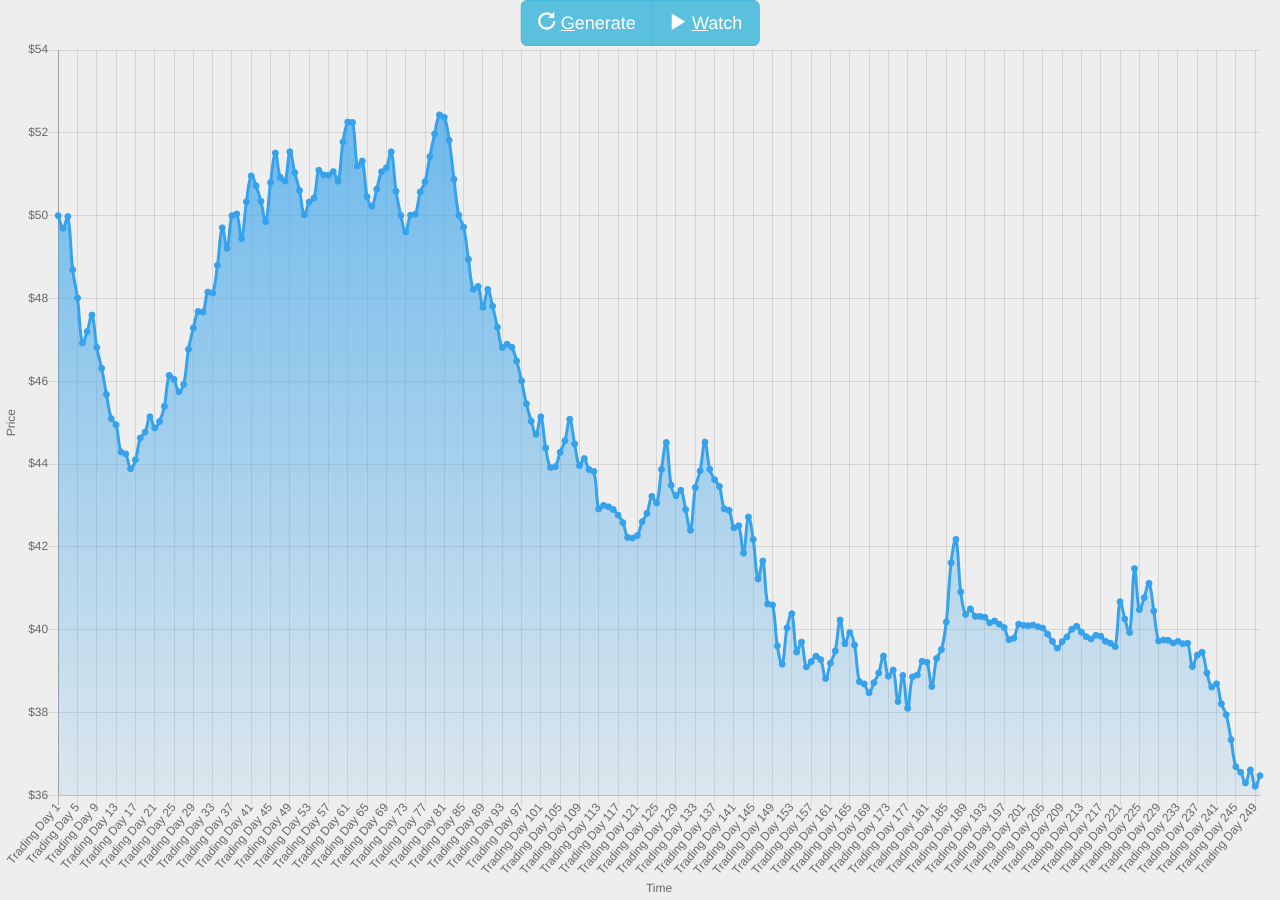
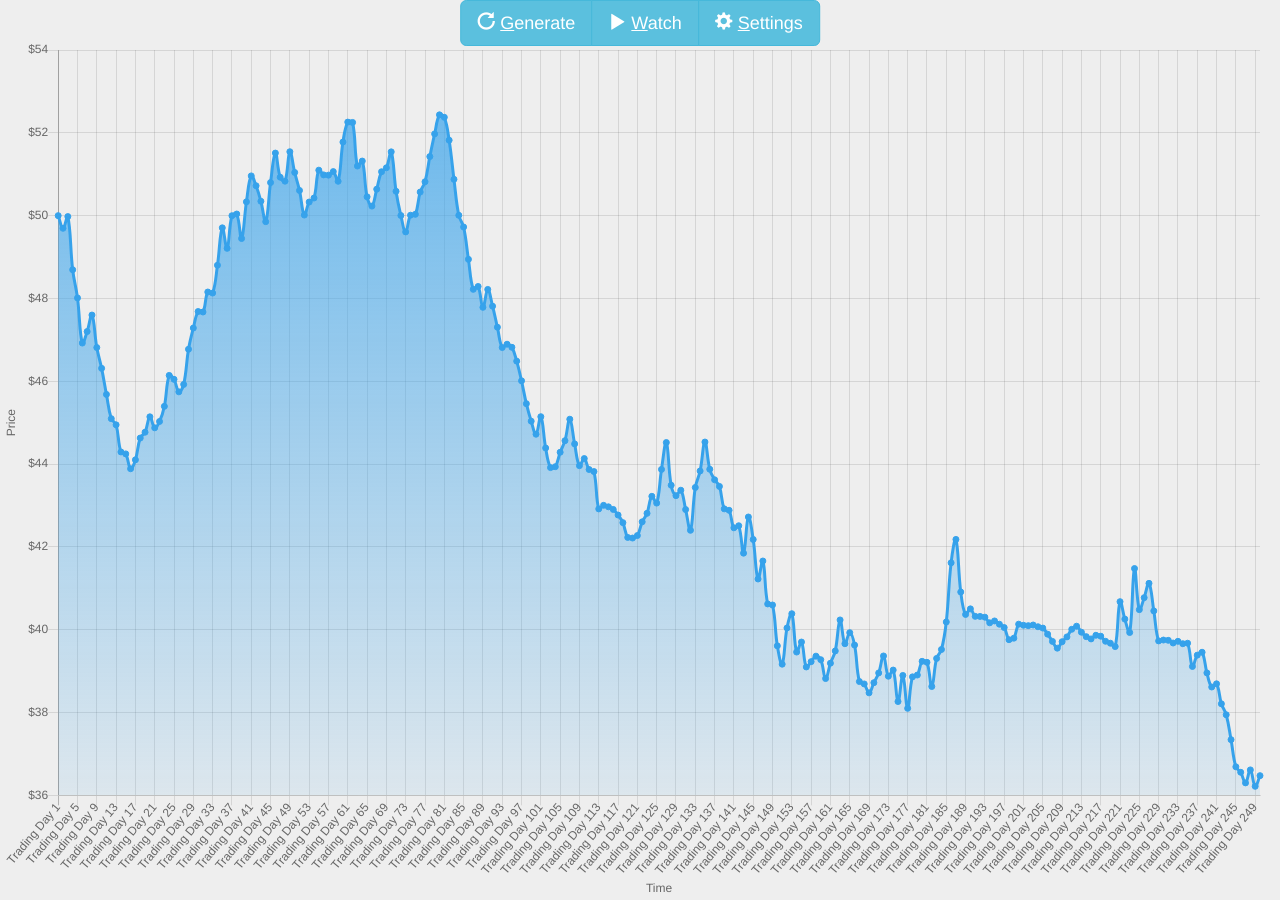
Before and after one commit to berkerol/stock-price-simulator, a Jekyll site: the page sps.html, which Jekyll copies as it is, in a window 1280 px wide. Built offline with Jekyll 4.4.1, drawn with Linux system fonts in a browser that asks for light colours; nearby versions of some CDN libraries.

Commit message:
Add modal to change settings

```diff
--- a/sps.html
+++ b/sps.html
@@ -7,12 +7,58 @@
   <title>Stock Price Simulator</title>
   <link href="https://maxcdn.bootstrapcdn.com/bootstrap/3.3.7/css/bootstrap.min.css" integrity="sha384-BVYiiSIFeK1dGmJRAkycuHAHRg32OmUcww7on3RYdg4Va+PmSTsz/K68vbdEjh4u" crossorigin="anonymous" rel="stylesheet" />
   <link href="sps.css" rel="stylesheet" />
+  <script src="https://cdnjs.cloudflare.com/ajax/libs/jquery/3.2.1/jquery.min.js"></script>
+  <script src="https://maxcdn.bootstrapcdn.com/bootstrap/3.3.7/js/bootstrap.min.js" integrity="sha384-Tc5IQib027qvyjSMfHjOMaLkfuWVxZxUPnCJA7l2mCWNIpG9mGCD8wGNIcPD7Txa" crossorigin="anonymous"></script>
 </head>
 
 <body>
+  <div class="modal fade" id="settings">
+    <div class="modal-dialog">
+      <div class="modal-content">
+        <div class="modal-header">
+          <button type="button" class="close" data-dismiss="modal"><span aria-hidden="true">&times;</span></button>
+          <h4 class="modal-title">Settings</h4>
+        </div>
+        <div class="modal-body">
+          <form class="form-inline row">
+            <div class="form-group col-xs-4 col-md-3 col-lg-2 col-xs-offset-0 col-md-offset-2 col-lg-offset-3">
+              <label for="days">Total Days</label>
+              <input type="text" class="form-control" id="days" size="5">
+            </div>
+            <div class="form-group col-xs-4 col-md-3 col-lg-2">
+              <label for="min">Possible Min Price</label>
+              <input type="text" class="form-control" id="min" size="5">
+            </div>
+            <div class="form-group col-xs-4 col-md-3 col-lg-2">
+              <label for="change">Base Change</label>
+              <input type="text" class="form-control" id="change" size="5">
+            </div>
+          </form>
+          <form class="form-inline row">
+            <div class="form-group col-xs-4 col-md-3 col-lg-2 col-xs-offset-0 col-md-offset-2 col-lg-offset-3">
+              <label for="price">Initial Price</label>
+              <input type="text" class="form-control" id="price" size="5">
+            </div>
+            <div class="form-group col-xs-4 col-md-3 col-lg-2">
+              <label for="max">Possible Max Price</label>
+              <input type="text" class="form-control" id="max" size="5">
+            </div>
+            <div class="form-group col-xs-4 col-md-3 col-lg-2">
+              <label for="daysPerSecond">Days/Second</label>
+              <input type="text" class="form-control" id="daysPerSecond" size="5">
+            </div>
+          </form>
+        </div>
+        <div class="modal-footer">
+          <a class="btn btn-info" onclick="save()" accesskey="a" data-dismiss="modal"><span class="glyphicon glyphicon-floppy-disk"></span> S<span style="text-decoration: underline">a</span>ve</a>
+        </div>
+      </div>
+    </div>
+  </div>
   <div class="btn-group buttons">
     <a class="btn btn-lg btn-info" onclick="generate()" accesskey="g"><span class="glyphicon glyphicon-repeat"></span> <span style="text-decoration: underline">G</span>enerate</a>
     <a class="btn btn-lg btn-info" onclick="play()" accesskey="w" id="play"><span class="glyphicon glyphicon-play"></span> <span style="text-decoration: underline">W</span>atch</a>
+    <a class="btn btn-lg btn-info" accesskey="s" data-toggle="modal" data-target="#settings"><span class="glyphicon glyphicon-cog"></span> <span style="text-decoration: underline">S</span>ettings</a>
   </div>
   <canvas id="canvas">Your browser doesn't support HTML5.</canvas>
   <script src="https://cdnjs.cloudflare.com/ajax/libs/Chart.js/2.7.3/Chart.min.js"></script>
--- a/sps.js
+++ b/sps.js
@@ -109,8 +109,23 @@ let chart = new Chart(ctx, {
   }
 });
 
+document.getElementById('days').value = days;
+document.getElementById('price').value = price;
+document.getElementById('min').value = minPrice;
+document.getElementById('max').value = maxPrice;
+document.getElementById('change').value = baseChange;
+document.getElementById('daysPerSecond').value = daysPerSecond;
 generate();
 window.addEventListener('resize', resizeHandler);
+
+function save () {
+  days = +document.getElementById('days').value;
+  price = +document.getElementById('price').value;
+  minPrice = +document.getElementById('min').value;
+  maxPrice = +document.getElementById('max').value;
+  baseChange = +document.getElementById('change').value;
+  daysPerSecond = +document.getElementById('daysPerSecond').value;
+}
 
 function reset () {
   updateTrend();
```
Also changed, not shown: index.md (+1 -1 lines), README.md.
